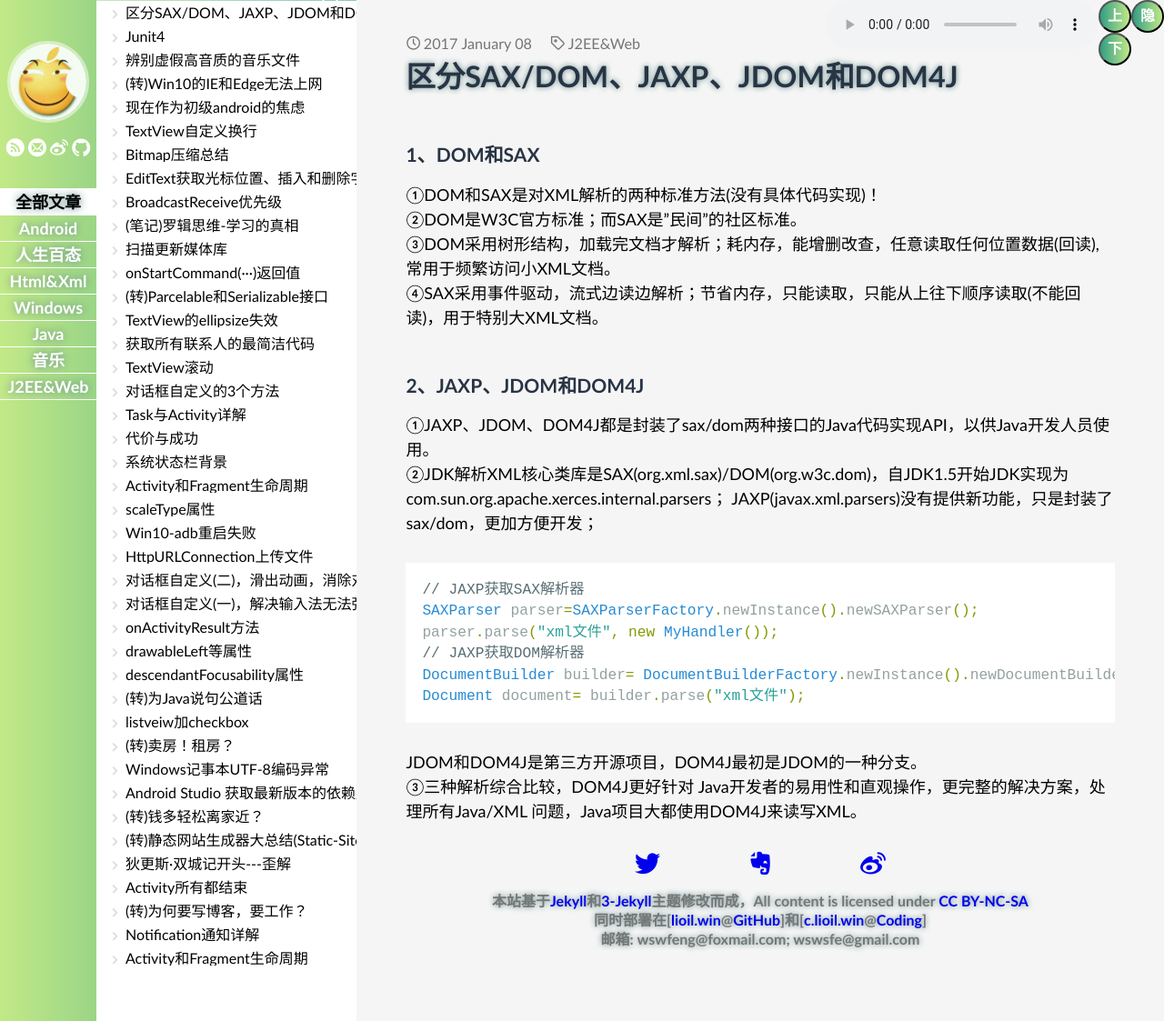
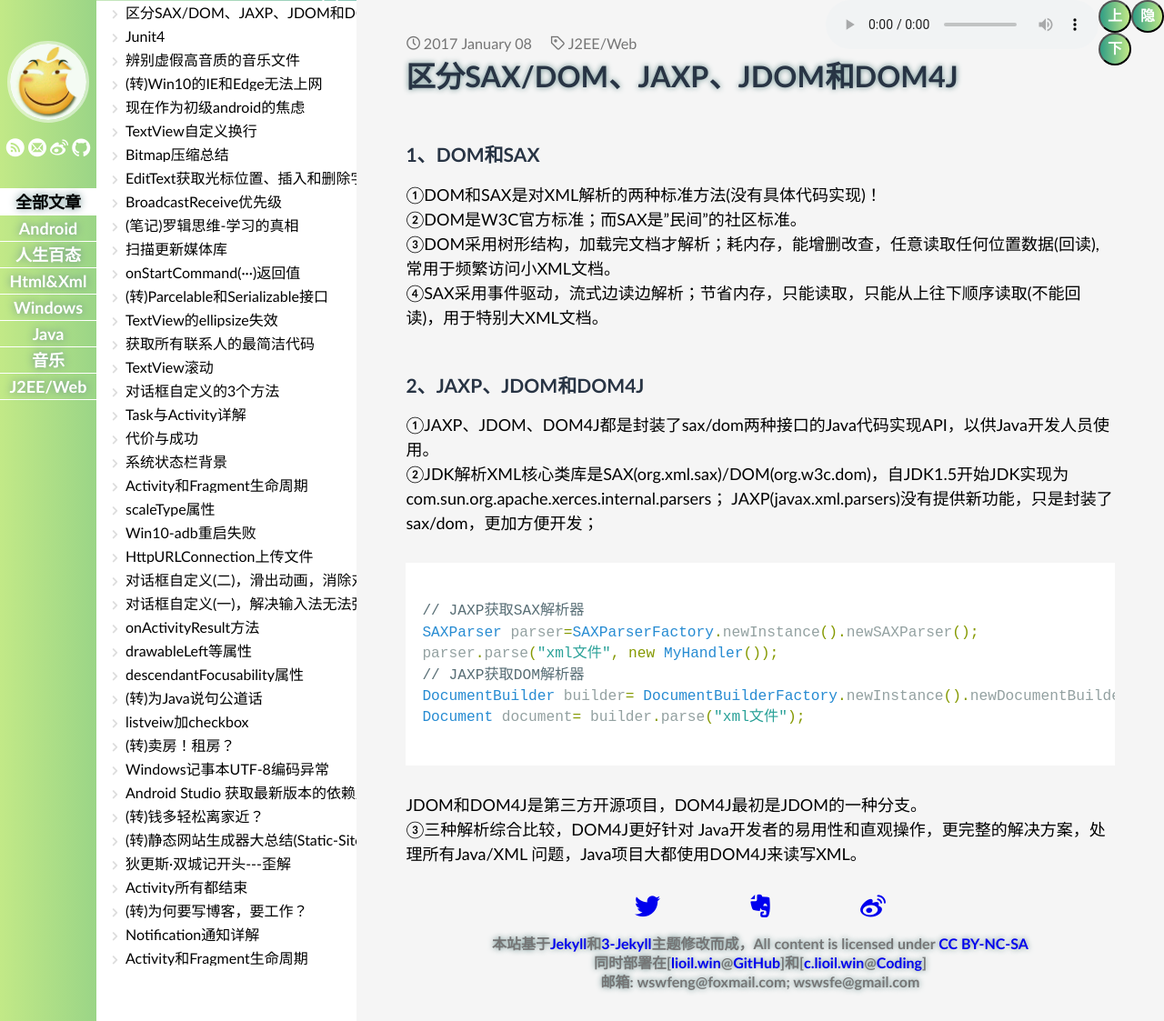
Before and after one commit to lioilwin/lioilwin.github.io, a Jekyll site: the page built from _posts/2017-1-8-SAX&DOM、JAXP、JDOM&DOM4J.md, in a window 1280 px wide. Shown: the whole page at 91% size. Built offline with Jekyll 4.4.1, drawn with Linux system fonts in a browser that asks for light colours; some web fonts are replaced; comment, search, counter and statistics services are not loaded.

Commit message:
Signed-off-by: Fe Li <Fe Li>

````diff
--- a/_posts/2017-1-8-SAX&DOM、JAXP、JDOM&DOM4J.md
+++ b/_posts/2017-1-8-SAX&DOM、JAXP、JDOM&DOM4J.md
@@ -1,7 +1,7 @@
 ---
 layout: post
 title: 区分SAX/DOM、JAXP、JDOM和DOM4J
-tags: J2EE&Web
+tags: J2EE/Web
 ---
 
 ### 1、DOM和SAX
@@ -18,12 +18,14 @@ com.sun.org.apache.xerces.internal.parsers；
 JAXP(javax.xml.parsers)没有提供新功能，只是封装了sax/dom，更加方便开发；
 
 ```java
+
 // JAXP获取SAX解析器
 SAXParser parser=SAXParserFactory.newInstance().newSAXParser();
 parser.parse("xml文件", new MyHandler());
 // JAXP获取DOM解析器
 DocumentBuilder builder= DocumentBuilderFactory.newInstance().newDocumentBuilder();
 Document document= builder.parse("xml文件");
+
 ```
 
 JDOM和DOM4J是第三方开源项目，DOM4J最初是JDOM的一种分支。
````
